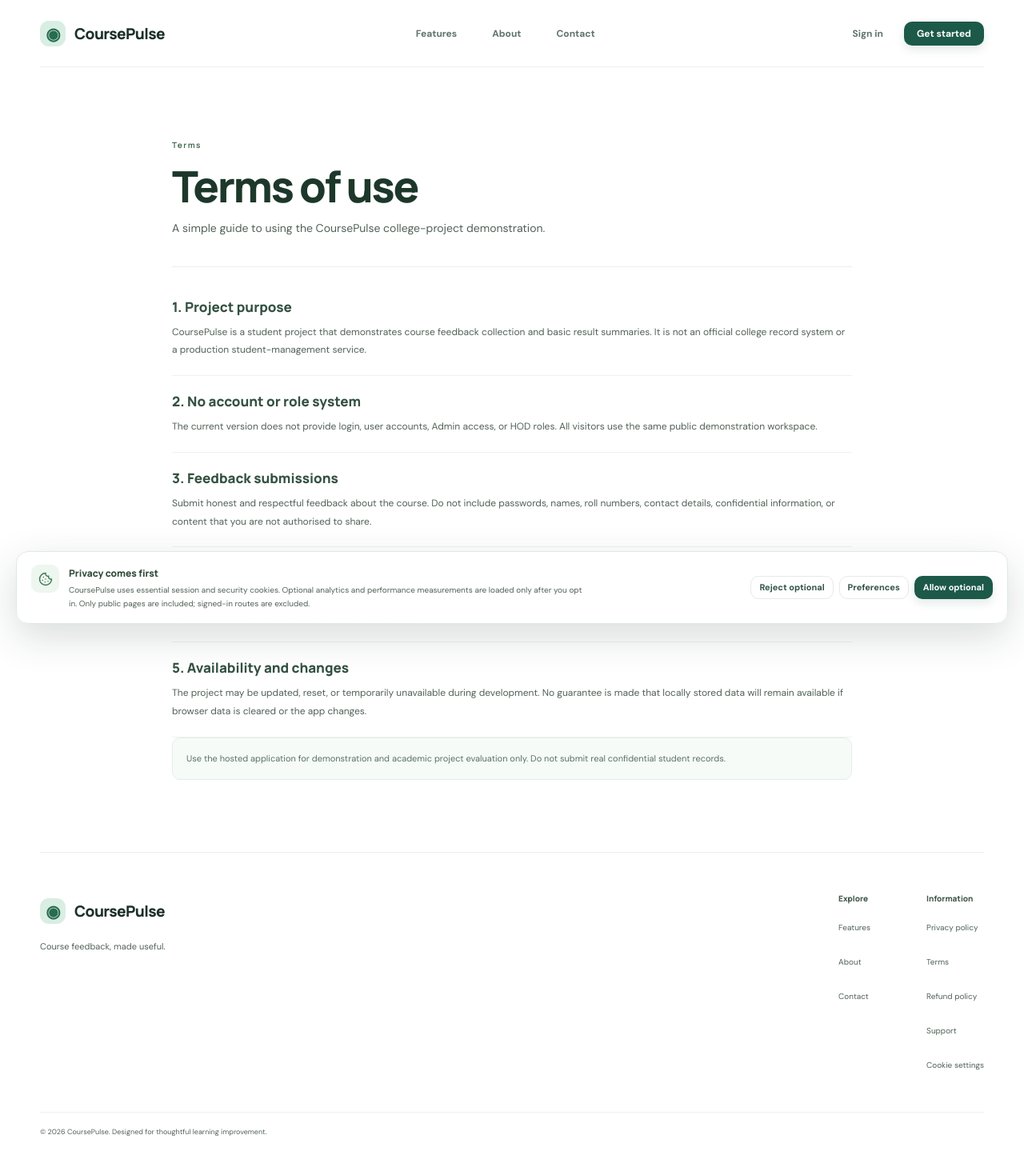
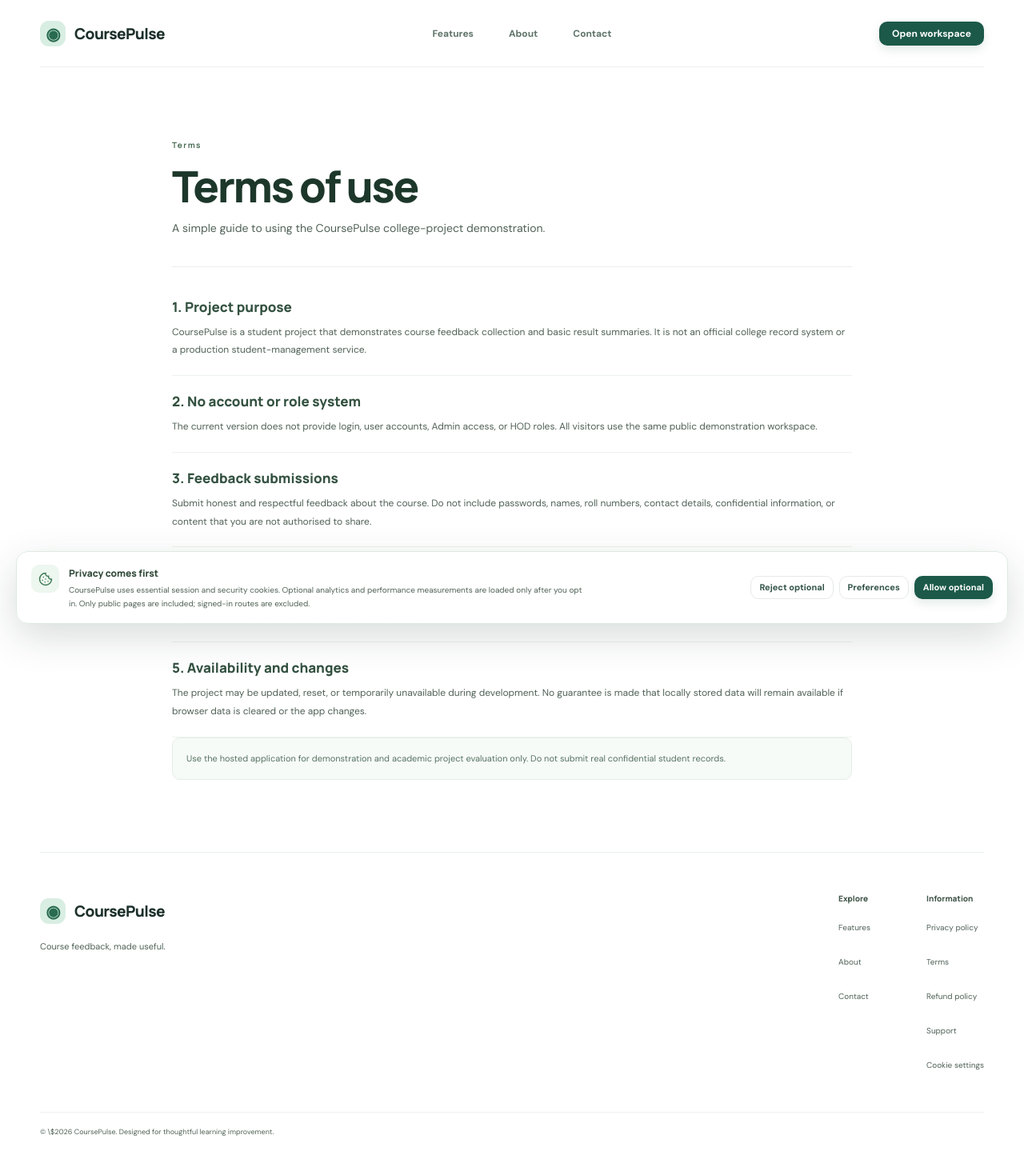
Before and after one commit to akashsharmapb09-cpu/coursePulse.site, a Next.js app: page /terms in a window 1280 px wide. Shown: the whole page at 80% size. Built offline with nearby package versions, Linux system fonts and the light colour scheme; no server answers.

Commit message:
Remove remaining login CTAs and align browser tests with public project

```diff
--- a/app/page.tsx
+++ b/app/page.tsx
@@ -11,7 +11,7 @@ export default function Home() {
   return <main className="min-h-screen overflow-hidden bg-[#f6f3eb] text-[#20352a]">
     <header className="mx-auto flex max-w-7xl items-center justify-between px-6 py-6 lg:px-10">
       <Link href="/" className="flex items-center gap-3 text-lg font-extrabold"><span className="grid h-10 w-10 place-items-center rounded-xl bg-[#245b3e] text-white"><Activity size={20}/></span>CoursePulse</Link>
-      <nav className="flex items-center gap-3"><a href="#how-it-works" className="hidden rounded-xl px-3 py-2 text-sm font-semibold text-[#52665a] sm:inline-flex">How it works</a><Link href="/dashboard" className="inline-flex min-h-11 items-center gap-2 rounded-xl bg-[#245b3e] px-5 py-3 text-sm font-bold text-white">Open workspace <ArrowRight size={16}/></Link></nav>
+      <nav className="site-nav flex items-center gap-3"><a href="#how-it-works" className="hidden min-h-11 items-center rounded-xl px-3 py-2 text-sm font-semibold text-[#52665a] sm:inline-flex">How it works</a><Link href="/dashboard" className="inline-flex min-h-11 items-center gap-2 rounded-xl bg-[#245b3e] px-5 py-3 text-sm font-bold text-white">Open workspace <ArrowRight size={16}/></Link></nav>
     </header>
     <section className="mx-auto grid max-w-7xl items-center gap-12 px-6 pb-20 pt-10 lg:grid-cols-[1.05fr_.95fr] lg:px-10 lg:pb-28 lg:pt-16">
       <div><span className="inline-flex items-center gap-2 rounded-full border border-[#d9e8dc] bg-white px-3 py-1.5 text-xs font-bold tracking-wide text-[#477456]"><span className="h-2 w-2 rounded-full bg-[#63a879]"/>COLLEGE PROJECT</span>
--- a/components/public-site.tsx
+++ b/components/public-site.tsx
@@ -8,11 +8,11 @@ const links = [
   { href: '/contact', label: 'Contact' }
 ];
 
-export function PublicHeader({ authenticated = false }: { authenticated?: boolean }) {
+export function PublicHeader() {
   return <header className="public-header">
     <Link className="brand" href="/" aria-label="CoursePulse home"><span className="brand-mark">◉</span><span>CoursePulse</span></Link>
     <nav className="public-nav" aria-label="Main navigation">{links.map(link => <Link key={link.href} href={link.href}>{link.label}</Link>)}</nav>
-    <div className="public-header-actions"><Link className="public-login" href="/login">Sign in</Link><Link className="button primary" href={authenticated ? '/dashboard' : '/login'}>{authenticated ? 'Open workspace' : 'Get started'}</Link></div>
+    <div className="public-header-actions"><Link className="button primary" href="/dashboard">Open workspace</Link></div>
   </header>;
 }
 
@@ -20,7 +20,7 @@ export function PublicFooter() {
   return <footer className="public-footer">
     <div className="public-footer-brand"><Link className="brand" href="/"><span className="brand-mark">◉</span><span>CoursePulse</span></Link><p>Course feedback, made useful.</p></div>
     <div className="public-footer-links"><div><b>Explore</b><Link href="/features">Features</Link><Link href="/about">About</Link><Link href="/contact">Contact</Link></div><div><b>Information</b><Link href="/privacy">Privacy policy</Link><Link href="/terms">Terms</Link><Link href="/refund-policy">Refund policy</Link><Link href="/support">Support</Link><CookieSettingsLink/></div></div>
-    <p className="public-footer-bottom">© {new Date().getFullYear()} CoursePulse. Designed for thoughtful learning improvement.</p>
+    <p className="public-footer-bottom">© \${new Date().getFullYear()} CoursePulse. Designed for thoughtful learning improvement.</p>
   </footer>;
 }
 
```
Also changed, not shown: 1 other file (tests, documents, lock files or other folders).
